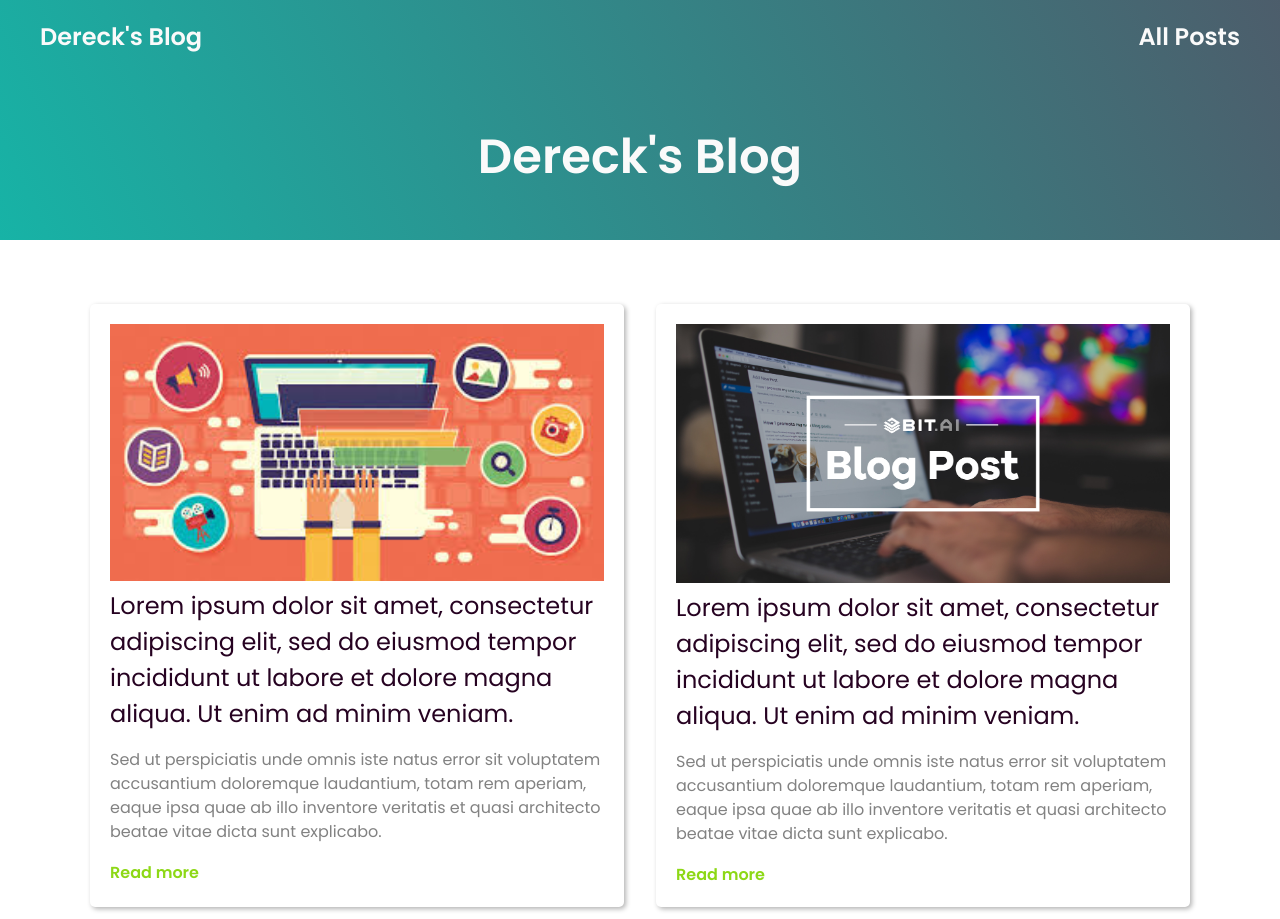
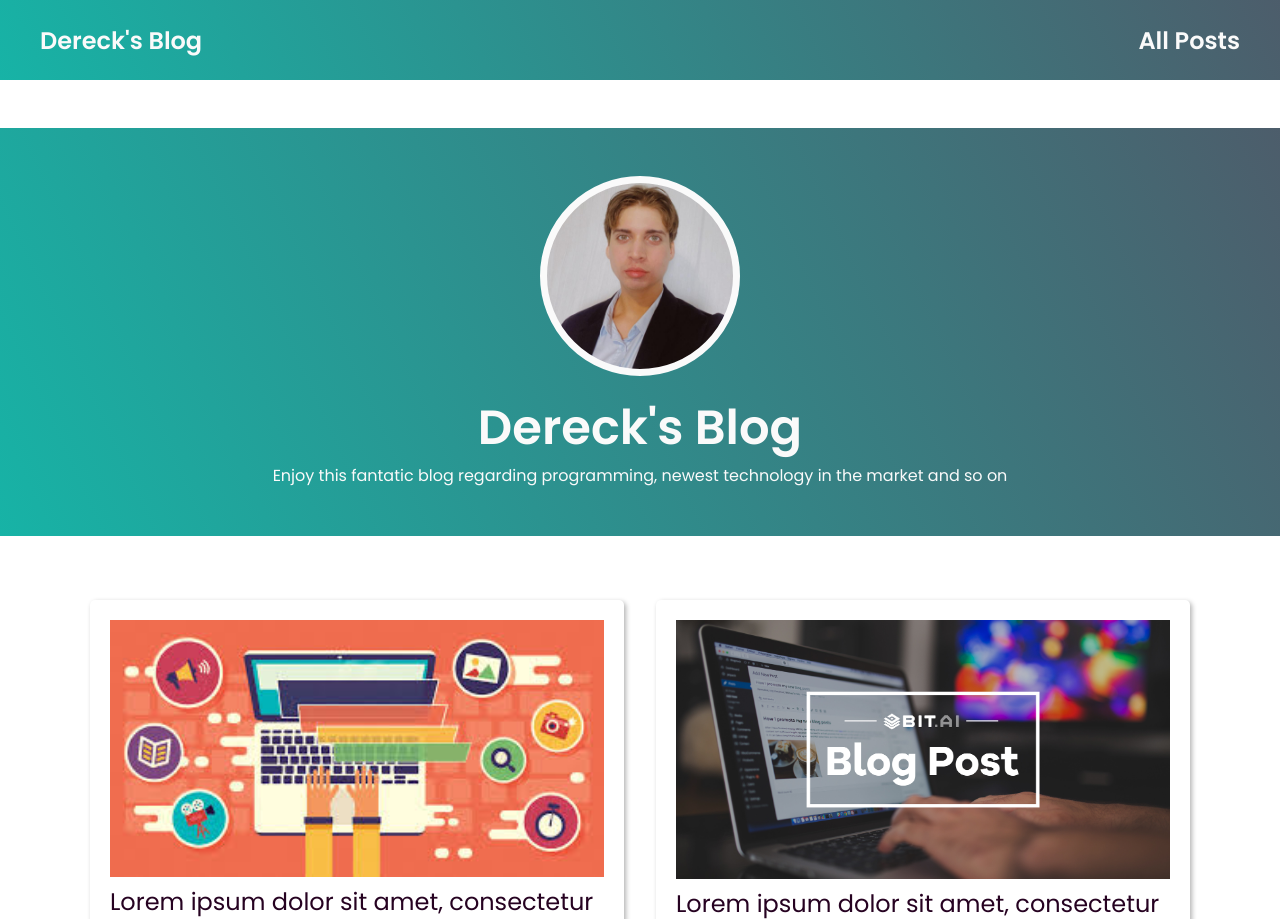
Before and after one commit to dereck-alex18/personal-blog, a Django app: page / in a window 1280 px wide. Shown: the top 919 px of the page. Run offline with Django 5.2, Linux system fonts and the light colour scheme.

Commit message:
add some style changes

```diff
--- a/blog/static/blog/index.css
+++ b/blog/static/blog/index.css
@@ -1,38 +1,44 @@
-header{
-    height: 30vh;
+
+
+.main-header-section{
+    color: var(--header-text-color);
+    margin-top: 3rem;
+    padding: 2rem 1rem;
+    text-align: center;
     background: linear-gradient(65deg,rgb(23, 179, 166),rgba(50, 69, 85, 0.87));
 }
 
-
-.nav-section{
-    display: flex;
-    align-items: center;
-    justify-content: space-between;
-    padding: 1.2rem 2.5rem;
-
+.myself-picture{
+    width: 200px;
+    height: 200px;
+    background: url("../blog/images/myself.png") no-repeat center/cover;
+    margin: 1rem auto;
+    border-radius: 50%;
+    border: 7px solid var(--header-text-color);
+    transition: transform 0.6s;
+    transform-style: preserve-3d;
 }
 
-.nav-section a{
-    color: var(--header-text-color);
-    font-weight: 600;
+.myself-picture:hover{
+    transform: rotateY(180deg);
 }
 
-.all-posts{
-    font-size: 1.5rem;
-    transition: all 0.2s ease;
-}
-
-.all-posts:hover{
-    color: #fafafa98;
-}
-
-.main-header-section{
-    margin-top: 3rem;
-    text-align: center;
+.picture-back-side{
+  position: absolute;
+  border-radius: 50%;
+  width: 100%;
+  height: 100%;
+  backface-visibility: hidden;
+  transform: rotateY(180deg);
+  display: flex;
+  flex-direction: column;
+  justify-content: center;
+  align-items: center;
+  gap: 10px;
+  background-color: teal
 }
 
 .main-header-section h2{
-    color: var(--header-text-color);
     font-size: 3rem;
     font-weight: 600;
 }
@@ -102,6 +108,8 @@ footer p{
     font-size: 1.2rem;
 }
 
+
+
 @media (max-width: 768px){
     .container{
         grid-template-columns: 1fr;
--- a/blog/templates/blog/index.html
+++ b/blog/templates/blog/index.html
@@ -13,19 +13,19 @@ Dereck's Blog
 {% endblock  %}
 
 {% block content %}
-<header>
-    <section class="nav-section">
-        <h1>
-           <a href="">Dereck's Blog</a>
-        </h1>
-        <nav>
-            <a class="all-posts" href="">All Posts</a>
-        </nav>
-    </section>
-    <section class="main-header-section">
-        <h2>Dereck's Blog</h2>
-    </section>
-</header>
+
+
+<section class="main-header-section">
+    <div class="myself-picture">
+        <div class="picture-back-side">
+            <a href="https://github.com/dereck-alex18?tab=repositories" target="_blank"><img src="{% static "blog/images/github_icon.png" %}"/></a>
+            <a href="https://www.linkedin.com/in/dereck-portela-36682675/" target="_blank"><img src="{% static "blog/images/linkedin_icon.png" %}"/></a>
+        </div>
+    </div>
+
+    <h2>Dereck's Blog</h2>
+    <p>Enjoy this fantatic blog regarding programming, newest technology in the market and so on</p>
+</section>
 
 <main class="container lg-container">
     <article class="blog-content">
--- a/static/style.css
+++ b/static/style.css
@@ -21,3 +21,33 @@ body{
 a{
     text-decoration: none;
 }
+
+header{
+    height: 10vh;
+    background: linear-gradient(65deg,rgb(23, 179, 166),rgba(50, 69, 85, 0.87));
+}
+
+
+.nav-section{
+    display: flex;
+    align-items: center;
+    justify-content: space-between;
+    height: 100%;
+    padding: 1.2rem 2.5rem;
+
+}
+
+
+.nav-section a{
+    color: var(--header-text-color);
+    font-weight: 600;
+}
+
+.all-posts{
+    font-size: 1.5rem;
+    transition: all 0.2s ease;
+}
+
+.all-posts:hover{
+    color: #fafafa98;
+}
--- a/templates/base.html
+++ b/templates/base.html
@@ -10,6 +10,17 @@
     <title>{% block title %}{% endblock %}</title>
 </head>
 <body>
+    <header>
+        <section class="nav-section">
+            <h1>
+               <a href="">Dereck's Blog</a>
+            </h1>
+            <nav>
+                <a class="all-posts" href="">All Posts</a>
+            </nav>
+        </section>
+
+    </header>
     {% block content %}{% endblock  %}
 </body>
 </html>
```
Also changed, not shown: blog/static/blog/images/github_icon.png (added), blog/static/blog/images/linkedin_icon.png (added), blog/static/blog/images/myself.png (added).
